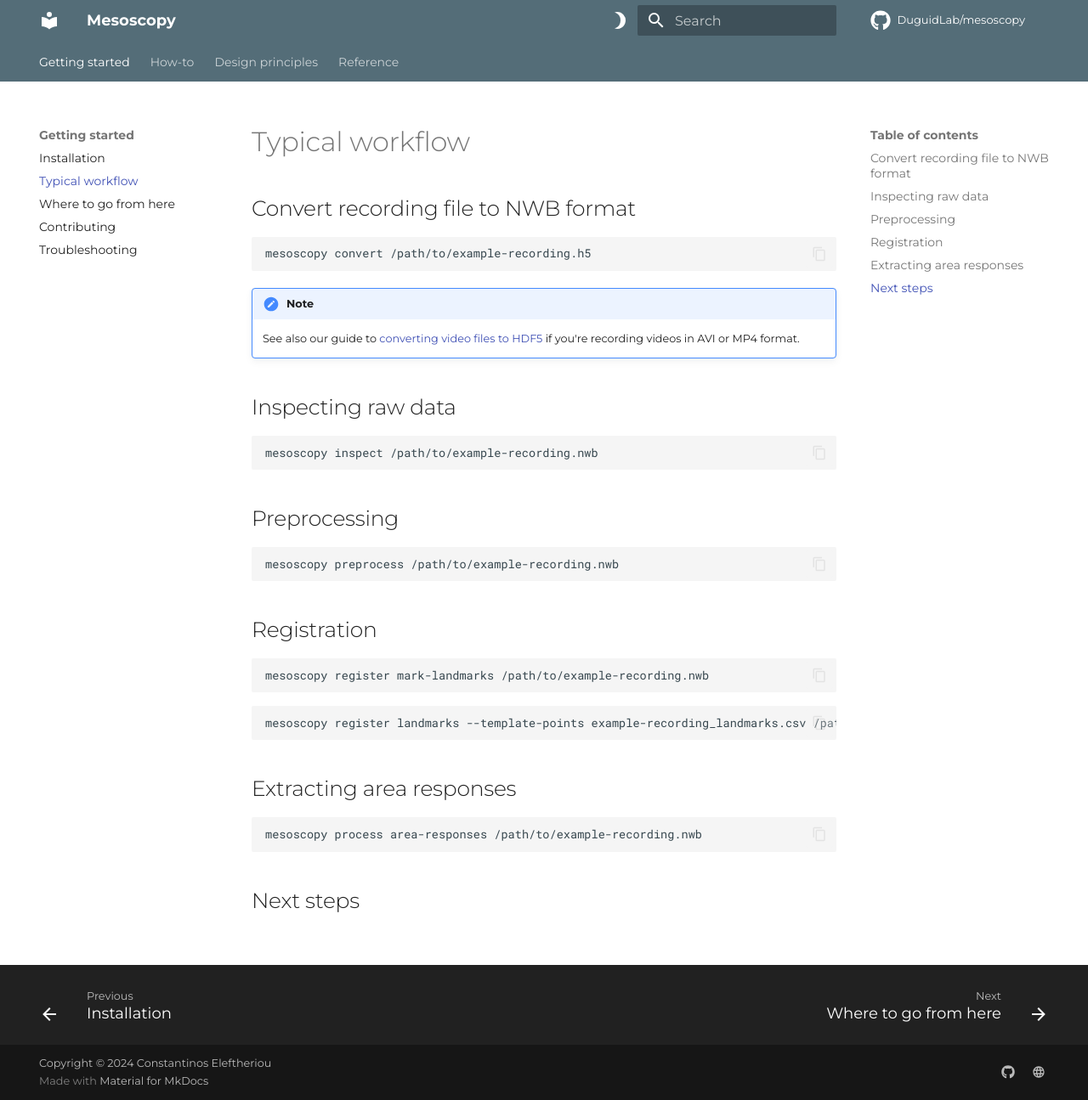
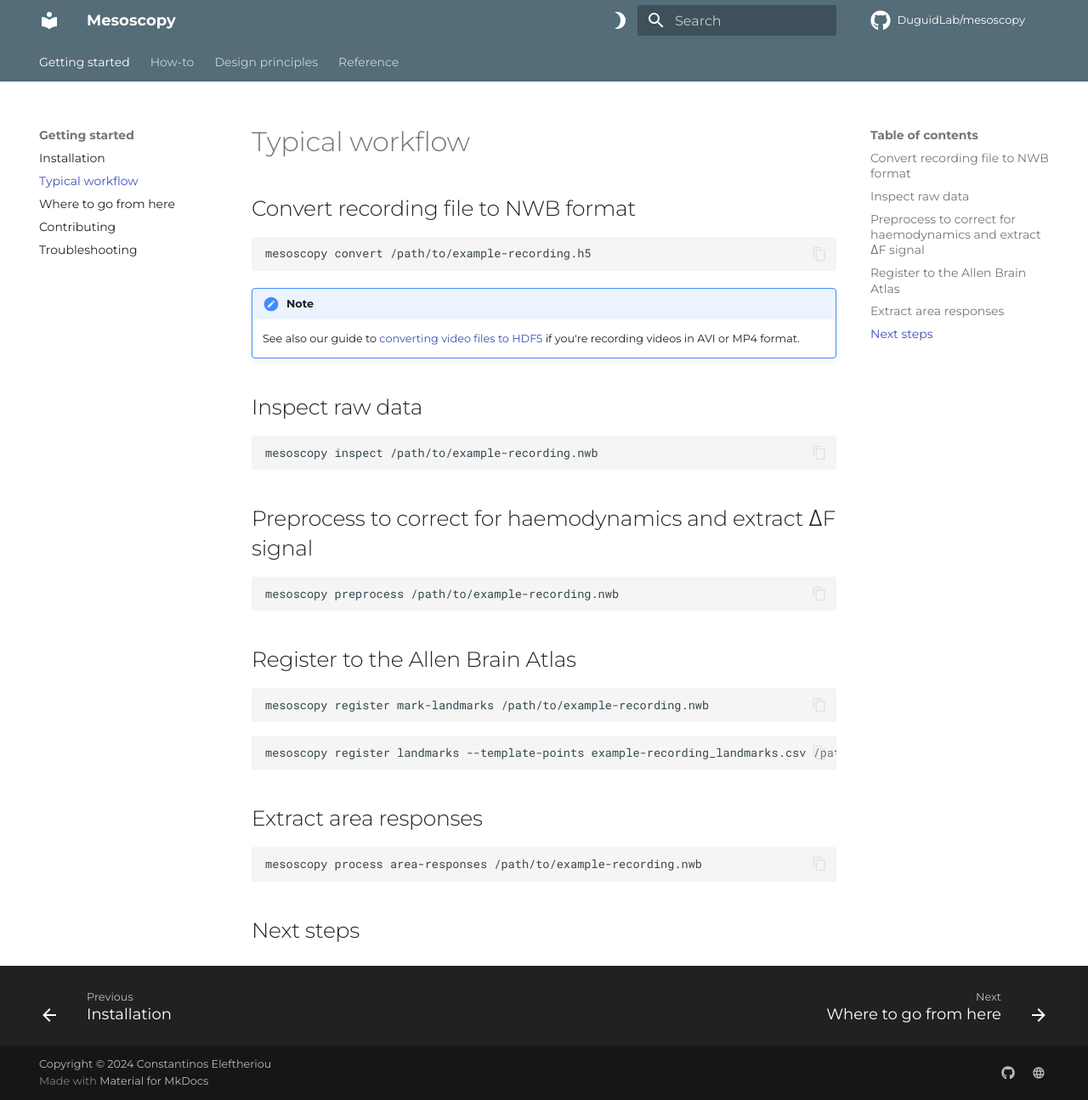
Before and after one commit to DuguidLab/mesoscopy, an MkDocs documentation site: the page built from docs/typical-workflow.md, in a window 1280 px wide and 1295 px high. Shown: the whole window at 85% size. Built offline with MkDocs 1.6.1 and Material for MkDocs 9.7.7, drawn with Linux system fonts in a browser that asks for light colours; comment, search, counter and statistics services are not loaded.

Commit message:
style changes

````diff
--- a/docs/typical-workflow.md
+++ b/docs/typical-workflow.md
@@ -9,19 +9,19 @@
 !!! note
     See also our guide to [converting video files to HDF5](how-to/convert-video-to-h5.md) if you're recording videos in AVI or MP4 format.
 
-## Inspecting raw data
+## Inspect raw data
 
 ```bash
 mesoscopy inspect /path/to/example-recording.nwb
 ```
 
-## Preprocessing
+## Preprocess to correct for haemodynamics and extract ∆F signal
 
 ```bash
 mesoscopy preprocess /path/to/example-recording.nwb
 ```
 
-## Registration
+## Register to the Allen Brain Atlas
 
 ```bash
 mesoscopy register mark-landmarks /path/to/example-recording.nwb
@@ -34,7 +34,7 @@
 ```
 
 
-## Extracting area responses
+## Extract area responses
 
 ```bash
 mesoscopy process area-responses /path/to/example-recording.nwb
````
